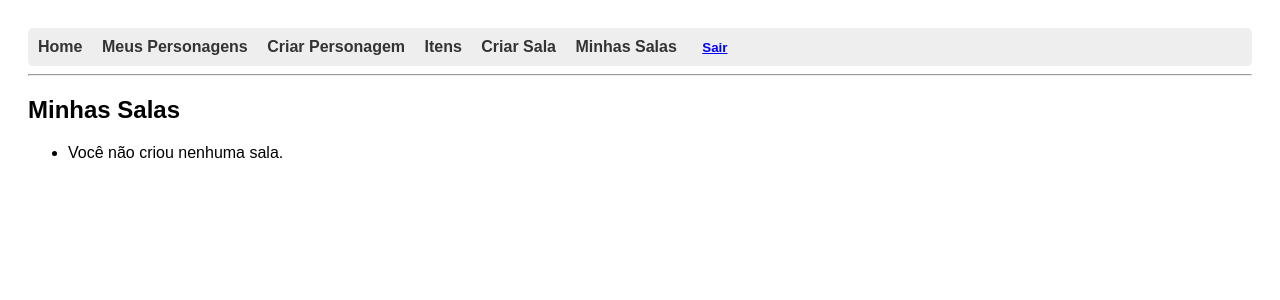
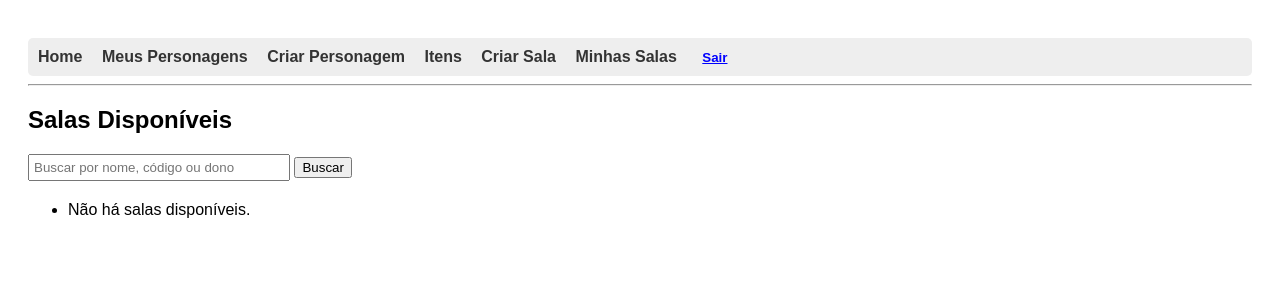
Before and after one commit to gitGabrielCastilho/mm3_rpg, a Django app: page /salas/listar/ in a window 1280 px wide. Shown: the top 300 px of the page. Run offline with Django 5.2, Linux system fonts and the light colour scheme; the visitor is signed in with stand-in values (Sample User, id 1); data comes from the database, SQL or seed files in the repository; data that the repository does not hold is empty.

Commit message:
usuários podem entrar em sala de outros usuários

```diff
--- /dev/null
+++ b/combate/routing.py
@@ -0,0 +1,6 @@
+from django.urls import re_path
+from . import consumers
+
+websocket_urlpatterns = [
+    re_path(r'ws/combate/(?P<combate_id>\w+)/$', consumers.CombateConsumer.as_asgi()),
+]
--- a/mm3_site/settings.py
+++ b/mm3_site/settings.py
@@ -42,7 +42,10 @@ INSTALLED_APPS = [
     'combate',
     'salas',
     'itens',
+    'channels',
 ]
+
+ASGI_APPLICATION = "mm3_site.asgi.application"
 
 MIDDLEWARE = [
     'django.middleware.security.SecurityMiddleware',
--- a/salas/models.py
+++ b/salas/models.py
@@ -5,6 +5,8 @@ import string
 
 class Sala(models.Model):
     nome = models.CharField(max_length=100)
+    criador = models.ForeignKey(User, on_delete=models.CASCADE, related_name='salas_criadas')
+    participantes = models.ManyToManyField(User, related_name='salas_participando', blank=True)
     codigo = models.CharField(max_length=6, unique=True)
     game_master = models.ForeignKey(User, on_delete=models.CASCADE, related_name='salas_gm')
     jogadores = models.ManyToManyField(User, related_name='salas_jogador', blank=True)
--- a/salas/templates/salas/listar_salas.html
+++ b/salas/templates/salas/listar_salas.html
@@ -1,18 +1,41 @@
 {% extends 'base.html' %}
 {% block content %}
-<h2>Minhas Salas</h2>
+<h2>Salas Disponíveis</h2>
+
+<form method="get" style="margin-bottom: 20px;">
+  <input type="text" name="q" placeholder="Buscar por nome, código ou dono" value="{{ query|default:'' }}" style="padding: 4px; width: 250px;">
+  <button type="submit">Buscar</button>
+</form>
+
+{% if sala_atual %}
+  <div style="margin-bottom: 20px;">
+    <strong>Você está atualmente na sala:</strong> {{ sala_atual.nome }} ({{ sala_atual.codigo }})
+    <form method="post" action="{% url 'sair_sala' %}" style="display:inline;">
+      {% csrf_token %}
+      <button type="submit">Sair da sala</button>
+    </form>
+  </div>
+{% endif %}
+
 <ul>
   {% for sala in salas %}
-    <li>
-      {{ sala.nome }} ({{ sala.codigo }})
-      <a href="{% url 'entrar_sala' sala.id %}">Entrar</a>
-      <form method="post" action="{% url 'excluir_sala' sala.id %}" style="display:inline;">
-        {% csrf_token %}
-        <button type="submit" onclick="return confirm('Excluir esta sala?')">Excluir</button>
-      </form>
+    <li {% if sala_atual and sala_atual.id == sala.id %}style="background: #e0ffe0; font-weight: bold;"{% endif %}>
+      <strong>{{ sala.nome }}</strong> ({{ sala.codigo }})
+      <span style="color: #888; font-size: 0.95em;">— Dono: {{ sala.criador.username|default:'-' }}</span>
+      {% if sala_atual and sala_atual.id == sala.id %}
+        <span style="color: green; font-weight: bold;">Você já está nesta sala</span>
+      {% elif not sala_atual %}
+        <a href="{% url 'entrar_sala' sala.id %}">Entrar</a>
+      {% endif %}
+      {% if sala.game_master == user %}
+        <form method="post" action="{% url 'excluir_sala' sala.id %}" style="display:inline; margin-left: 10px;">
+          {% csrf_token %}
+          <button type="submit" onclick="return confirm('Excluir esta sala?')">Excluir</button>
+        </form>
+      {% endif %}
     </li>
   {% empty %}
-    <li>Você não criou nenhuma sala.</li>
+    <li>Não há salas disponíveis.</li>
   {% endfor %}
 </ul>
 {% endblock %}
--- a/salas/urls.py
+++ b/salas/urls.py
@@ -1,5 +1,5 @@
 from django.urls import path
-from .views import criar_sala, listar_salas, excluir_sala, entrar_sala, sair_sala
+from .views import criar_sala, listar_salas, excluir_sala, entrar_sala, sair_sala, detalhes_sala
 
 urlpatterns = [
     path('criar/', criar_sala, name='criar_sala'),
@@ -7,4 +7,5 @@ urlpatterns = [
     path('excluir/<int:sala_id>/', excluir_sala, name='excluir_sala'),
     path('entrar/<int:sala_id>/', entrar_sala, name='entrar_sala'),
     path('sair/', sair_sala, name='sair_sala'),
+    path('detalhes/<int:sala_id>/', detalhes_sala, name='detalhes_sala'),
 ]
--- a/salas/views.py
+++ b/salas/views.py
@@ -1,6 +1,14 @@
+from django.http import HttpResponse
+# View para detalhes da sala
+from django.contrib.auth.decorators import login_required
+@login_required
+def detalhes_sala(request, sala_id):
+    sala = get_object_or_404(Sala, id=sala_id)
+    return render(request, 'salas/detalhes_sala.html', {'sala': sala})
 from django.shortcuts import render, redirect, get_object_or_404
 from django.contrib.auth.decorators import login_required
 from .models import Sala
+from django.db.models import Q
 from django import forms
 from personagens.models import PerfilUsuario
 
@@ -16,8 +24,15 @@ def criar_sala(request):
         if form.is_valid():
             sala = form.save(commit=False)
             sala.game_master = request.user
+            sala.criador = request.user
             sala.save()
-            sala.jogadores.add(request.user)  # Opcional: adiciona o GM como jogador também
+            sala.jogadores.add(request.user)
+            sala.participantes.add(request.user)
+            # Atualiza perfil do usuário
+            perfil, _ = PerfilUsuario.objects.get_or_create(user=request.user)
+            perfil.sala_atual = sala
+            perfil.tipo = 'game_master'
+            perfil.save()
             return redirect('listar_salas')
     else:
         form = SalaForm()
@@ -25,8 +40,17 @@ def criar_sala(request):
 
 @login_required
 def listar_salas(request):
-    salas = Sala.objects.filter(game_master=request.user)
-    return render(request, 'salas/listar_salas.html', {'salas': salas})
+    query = request.GET.get('q', '').strip()
+    salas = Sala.objects.all()
+    if query:
+        salas = salas.filter(
+            Q(nome__icontains=query) |
+            Q(codigo__icontains=query) |
+            Q(criador__username__icontains=query)
+        )
+    perfil, _ = PerfilUsuario.objects.get_or_create(user=request.user)
+    sala_atual = getattr(perfil, 'sala_atual', None)
+    return render(request, 'salas/listar_salas.html', {'salas': salas, 'sala_atual': sala_atual, 'query': query})
 
 @login_required
 def excluir_sala(request, sala_id):
@@ -39,20 +63,24 @@ def excluir_sala(request, sala_id):
 @login_required
 def entrar_sala(request, sala_id):
     sala = get_object_or_404(Sala, id=sala_id)
-    # Cria perfil se não existir
-    perfil, created = PerfilUsuario.objects.get_or_create(user=request.user)
+    perfil, _ = PerfilUsuario.objects.get_or_create(user=request.user)
+    # Se já está em outra sala, remove
+    if perfil.sala_atual and perfil.sala_atual != sala:
+        # Opcional: pode remover o usuário da lista de participantes da sala antiga, se necessário
+        pass
     perfil.sala_atual = sala
-    # Atualiza tipo: GM se for criador, jogador se não for
     if sala.game_master == request.user:
         perfil.tipo = 'game_master'
     else:
         perfil.tipo = 'jogador'
     perfil.save()
+    sala.participantes.add(request.user)
+    sala.jogadores.add(request.user)
     return redirect('listar_combates', sala_id=sala.id)
 
 @login_required
 def sair_sala(request):
-    perfil, created = PerfilUsuario.objects.get_or_create(user=request.user)
+    perfil, _ = PerfilUsuario.objects.get_or_create(user=request.user)
     perfil.sala_atual = None
     perfil.tipo = 'jogador'
     perfil.save()
--- a/templates/base.html
+++ b/templates/base.html
@@ -33,12 +33,17 @@
   </style>
 </head>
 <body>
-{% if user.is_authenticated and user.perfilusuario.sala_atual %}
-  <div>
-    Sala atual: <strong>{{ user.perfilusuario.sala_atual.nome }}</strong>
-    (Código: <strong>{{ user.perfilusuario.sala_atual.codigo }}</strong>)
-  </div>
-{% endif %}
+<header style="margin-bottom: 10px;">
+  {% if user.is_authenticated and user.perfilusuario.sala_atual %}
+    <span style="background: #e0ffe0; padding: 6px 12px; border-radius: 6px; font-weight: bold; margin-right: 10px;">
+      Sala atual: {{ user.perfilusuario.sala_atual.nome }} ({{ user.perfilusuario.sala_atual.codigo }})
+    </span>
+    <form method="post" action="{% url 'sair_sala' %}" style="display:inline; margin-right: 20px;">
+      {% csrf_token %}
+      <button type="submit" style="background: #ffdddd; color: #a00; border-radius: 4px; border: 1px solid #a00; padding: 4px 10px; font-weight: bold;">Sair da Sala</button>
+    </form>
+  {% endif %}
+</header>
 <nav>
   <a href="/">Home</a>
   {% if user.is_authenticated %}
@@ -66,12 +71,7 @@
     <a href="{% url 'cadastrar_usuario' %}">Cadastro</a>
   {% endif %}
 </nav>
-{% if user.is_authenticated and user.perfilusuario.sala_atual %}
-  <form method="post" action="{% url 'sair_sala' %}" style="display:inline;">
-    {% csrf_token %}
-    <button type="submit">Sair da Sala</button>
-  </form>
-{% endif %}
+
 <hr>
   {% if messages %}
   <ul>
```
Also changed, not shown: combate/consumers.py (added, +32 -0 lines), combate/templates/combate/detalhes_combate.html (+18 -0 lines), mm3_site/asgi.py (+11 -10 lines), salas/templates/salas/detalhes_sala.html (added, +21 -0 lines), salas/migrations/0002_sala_criador_sala_participantes.py (added), salas/migrations/0003_alter_sala_criador.py (added).
